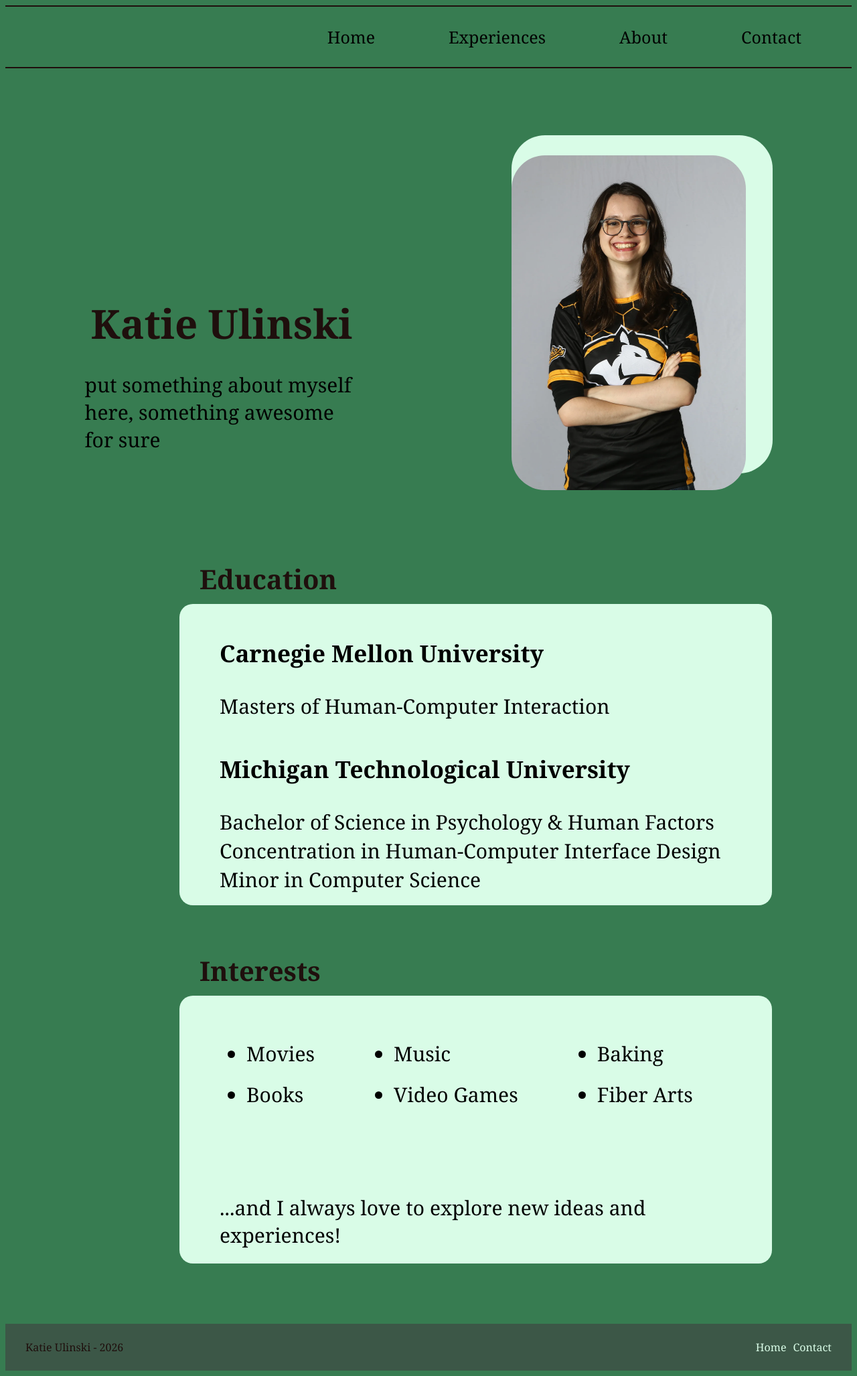
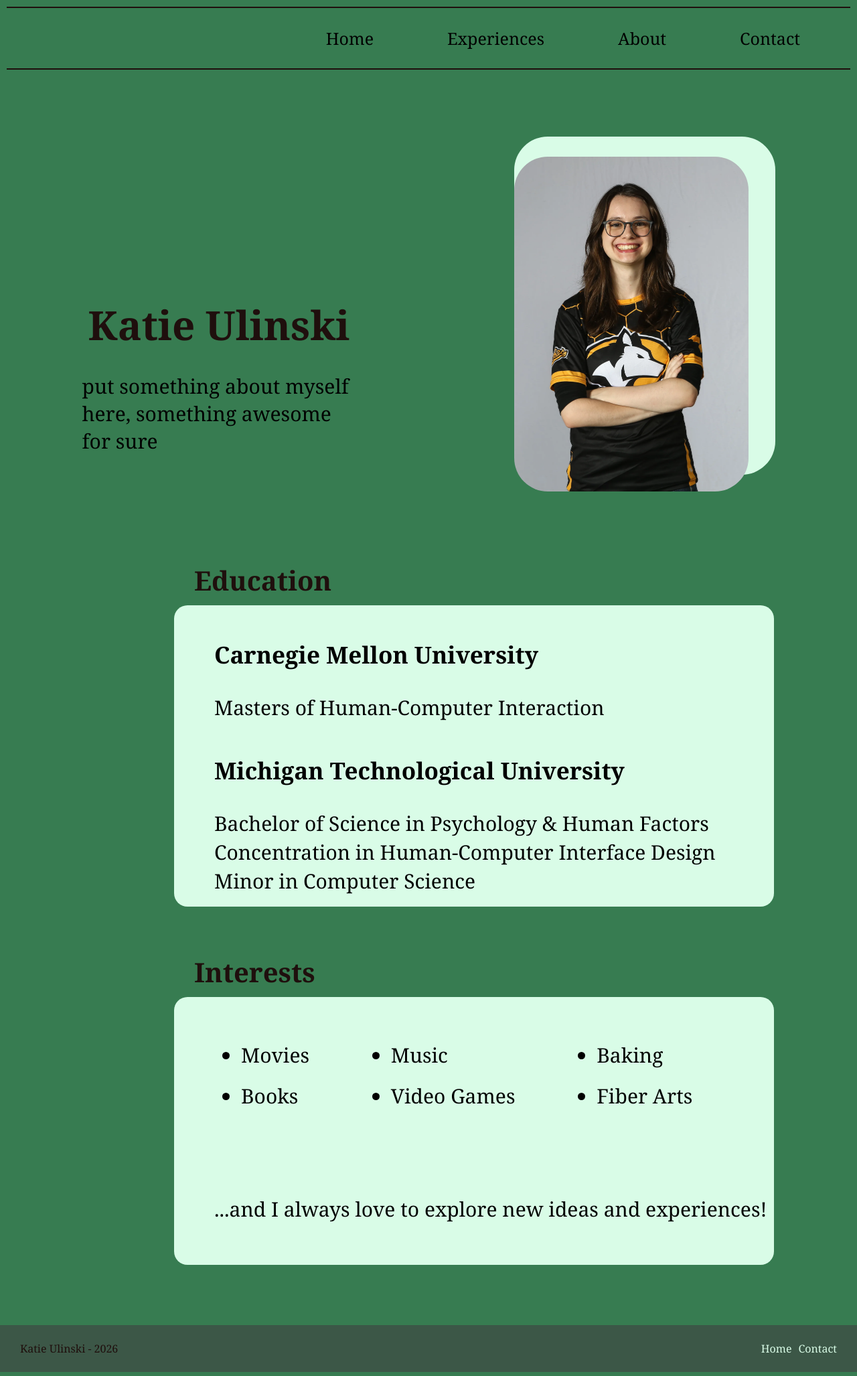
Before and after one commit to Katie-U/Portfolio, a Flask app: page /about in a window 1280 px wide. Shown: the whole page at 67% size. Run offline with Flask 3, Linux system fonts and the light colour scheme; some libraries are stand-ins or nearby versions.

Commit message:
changed footer and header formatting

```diff
--- a/static/css/base.css
+++ b/static/css/base.css
@@ -1,6 +1,8 @@
 body {
     background-color: #377C51;
     font-family : "georgia";
+    margin : 0px;
+    margin-top : 10px;
 }
 
 nav {
@@ -13,6 +15,8 @@
     align-items : center;
     border-top : 2px solid #1F0F0D;
     border-bottom : 2px solid #1F0F0D;
+    margin-left : 10px;
+    margin-right : 10px;
 }
 
 
```
